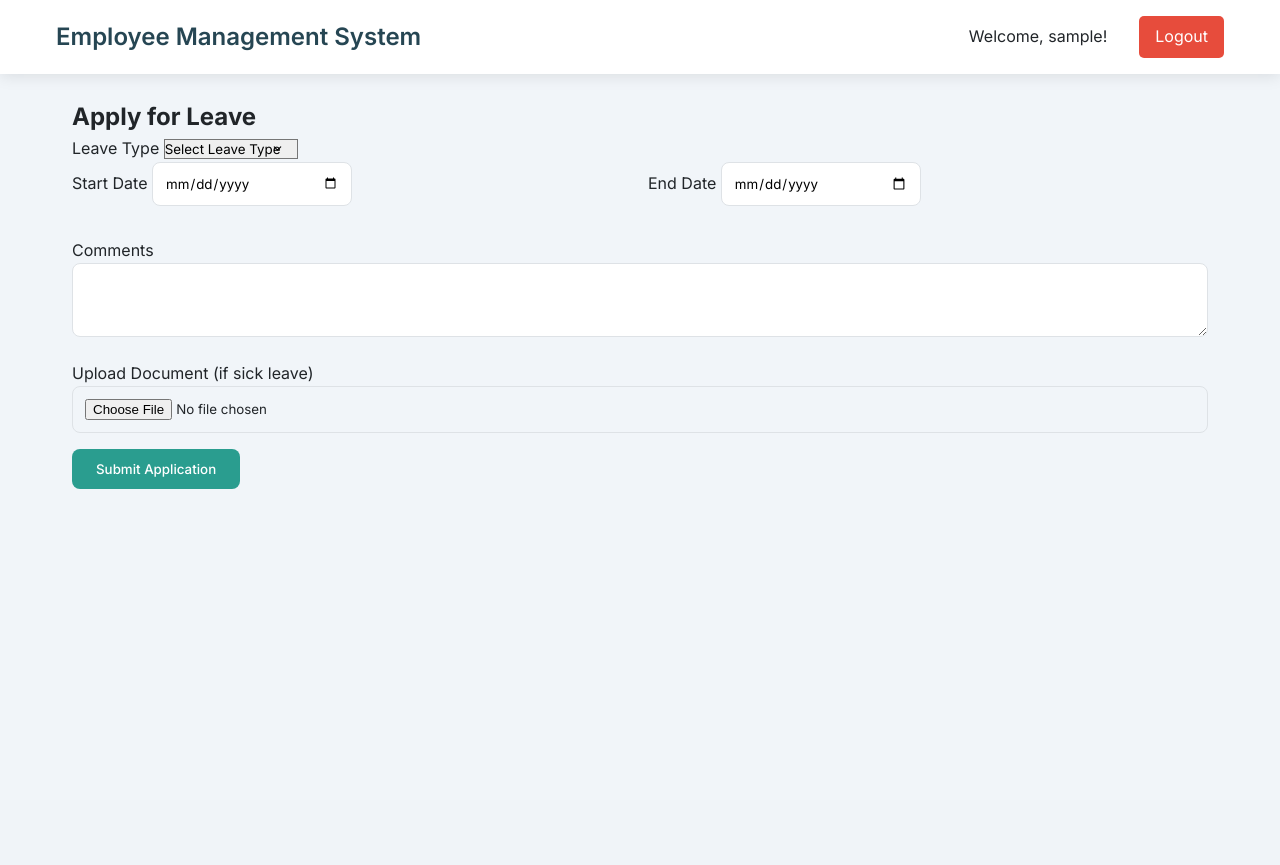
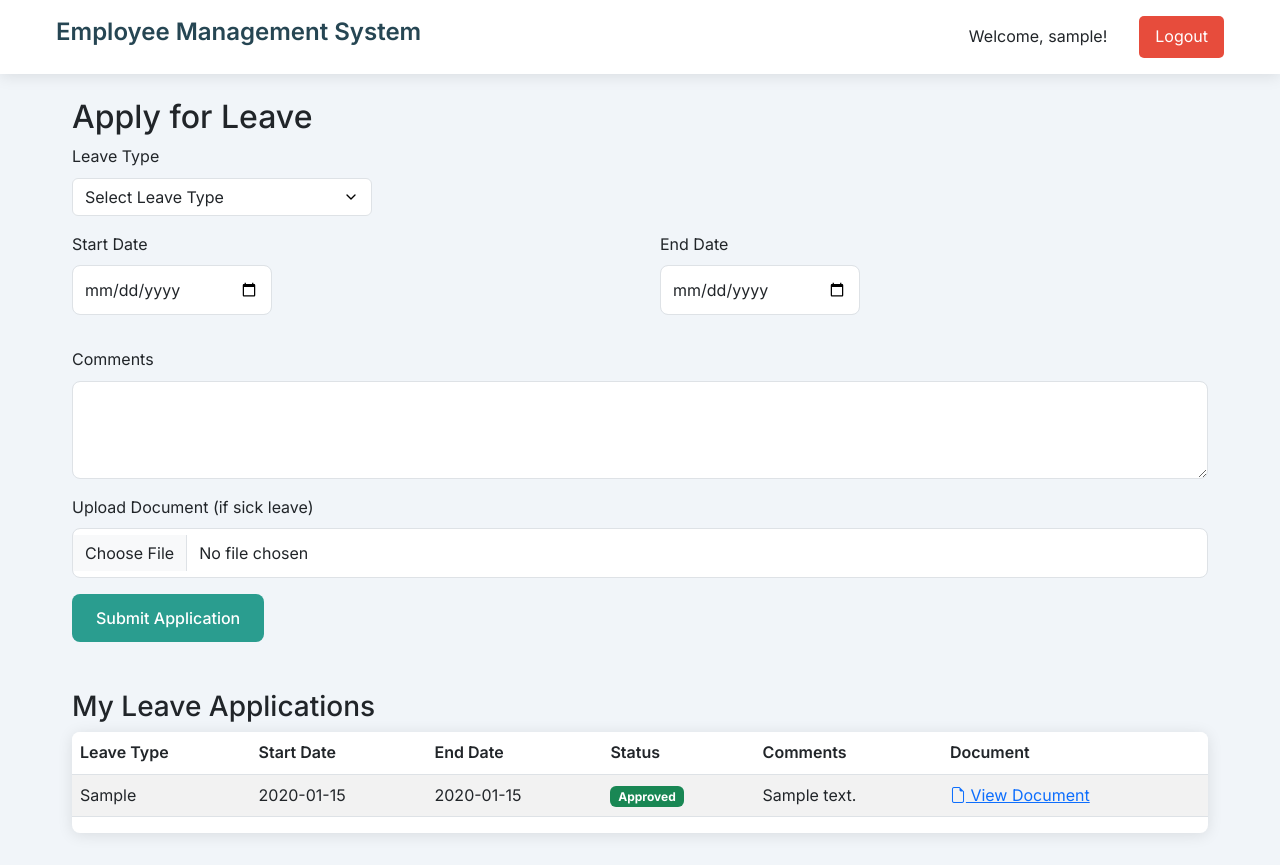
Before and after one commit to AdamDono/jama, a Flask app: page /apply_leave in a window 1280 px wide. Before the commit the page ends 489 px from the top, so only its background shows below. Run offline with Flask 3, Linux system fonts and the light colour scheme; the visitor is signed in with stand-in values (Sample User, id 1); a database or web service that is not in the repository returns one stand-in record (values such as "Sample title"); some libraries are stand-ins or nearby versions.

Commit message:
leave with badge status

```diff
--- a/app.py
+++ b/app.py
@@ -396,39 +396,51 @@ def apply_leave():
     if 'user_id' not in session:
         return redirect(url_for('login'))
 
+    conn = get_db_connection()
+    cur = conn.cursor(cursor_factory=DictCursor)
+
     if request.method == 'POST':
+        leave_type = request.form['leave_type']
+        start_date = request.form['start_date']
+        end_date = request.form['end_date']
+        comments = request.form.get('comments', '')
+        document_path = None
+
+        if 'document' in request.files:
+            file = request.files['document']
+            if file and allowed_file(file.filename):
+                filename = secure_filename(file.filename)
+                file.save(os.path.join(app.config['UPLOAD_FOLDER'], filename))
+                document_path = filename
+
         try:
-            leave_type = request.form['leave_type']
-            start_date = request.form['start_date']
-            end_date = request.form['end_date']
-            comments = request.form.get('comments', '')
+            cur.execute('''
+                INSERT INTO leave_applications
+                (user_id, leave_type, start_date, end_date, comments, document_path)
+                VALUES (%s, %s, %s, %s, %s, %s)
+            ''', (session['user_id'], leave_type, start_date, end_date, comments, document_path))
+            conn.commit()
+            flash('Leave application submitted successfully!', 'success')
+        except Exception as e:
+            conn.rollback()
+            flash(f'Error submitting leave application: {str(e)}', 'error')
 
-            document_path = None
-            if 'document' in request.files:
-                file = request.files['document']
-                if file and allowed_file(file.filename):
-                    filename = secure_filename(file.filename)
-                    file.save(os.path.join(app.config['UPLOAD_FOLDER'], filename))
-                    document_path = filename
+    # Fetch the user's leave applications
+    try:
+        cur.execute('''
+            SELECT * FROM leave_applications
+            WHERE user_id = %s
+            ORDER BY created_at DESC
+        ''', (session['user_id'],))
+        leaves = cur.fetchall()
+    except Exception as e:
+        print(f"Database error: {e}")
+        leaves = []
+    finally:
+        cur.close()
+        conn.close()
 
-            with get_db_connection() as conn:
-                with conn.cursor() as cur:
-                    cur.execute('''
-                        INSERT INTO leave_applications
-                        (user_id, leave_type, start_date, end_date, comments, document_path)
-                        VALUES (%s, %s, %s, %s, %s, %s)
-                    ''', (session['user_id'], leave_type, start_date, end_date, comments, document_path))
-                    conn.commit()
-
-            flash('Leave application submitted!', 'success')
-            return redirect(url_for('landing'))
-
-        except Exception as e:
-            flash('Error submitting application', 'error')
-            return redirect(url_for('apply_leave'))
-
-    return render_template('apply_leave.html')
-
+    return render_template('apply_leave.html', leaves=leaves)
 # Add to allowed_file function
 def allowed_file(filename):
     return '.' in filename and \
--- a/templates/apply_leave.html
+++ b/templates/apply_leave.html
@@ -37,5 +37,55 @@
 
         <button type="submit" class="btn btn-primary">Submit Application</button>
     </form>
+
+    <!-- Leave Applications Table -->
+    <div class="mt-5">
+        <h3>My Leave Applications</h3>
+        <div class="table-responsive">
+            <table class="table table-striped table-hover">
+                <thead>
+                    <tr>
+                        <th>Leave Type</th>
+                        <th>Start Date</th>
+                        <th>End Date</th>
+                        <th>Status</th>
+                        <th>Comments</th>
+                        <th>Document</th>
+                    </tr>
+                </thead>
+                <tbody>
+                    {% for leave in leaves %}
+                    <tr>
+                        <td>{{ leave['leave_type'] }}</td>
+                        <td>{{ leave['start_date'].strftime('%Y-%m-%d') }}</td>
+                        <td>{{ leave['end_date'].strftime('%Y-%m-%d') }}</td>
+                        <td>
+                            <span class="badge
+                                {% if leave['status'] == 'Approved' %}bg-success
+                                {% elif leave['status'] == 'Rejected' %}bg-danger
+                                {% else %}bg-warning{% endif %}">
+                                {{ leave['status'] }}
+                            </span>
+                        </td>
+                        <td>{{ leave['comments'] }}</td>
+                        <td>
+                            {% if leave['document_path'] %}
+                            <a href="{{ url_for('static', filename='uploads/' + leave['document_path']) }}" target="_blank">
+                                <i class="bi bi-file-earmark"></i> View Document
+                            </a>
+                            {% else %}
+                            No Document
+                            {% endif %}
+                        </td>
+                    </tr>
+                    {% else %}
+                    <tr>
+                        <td colspan="6" class="text-center">No leave applications found</td>
+                    </tr>
+                    {% endfor %}
+                </tbody>
+            </table>
+        </div>
+    </div>
 </div>
 {% endblock %}
--- a/templates/base.html
+++ b/templates/base.html
@@ -4,6 +4,7 @@
     <title>{% block title %}{% endblock %}</title>
     <link rel="stylesheet" href="https://cdn.jsdelivr.net/npm/bootstrap-icons@1.8.1/font/bootstrap-icons.css">
     <link href="https://fonts.googleapis.com/css2?family=Inter:wght@400;500;600;700&display=swap" rel="stylesheet">
+    <link href="https://cdn.jsdelivr.net/npm/bootstrap@5.3.0/dist/css/bootstrap.min.css" rel="stylesheet">
     <link rel="stylesheet" href="{{ url_for('static', filename='css/style.css') }}">
 </head>
 <body>
```
